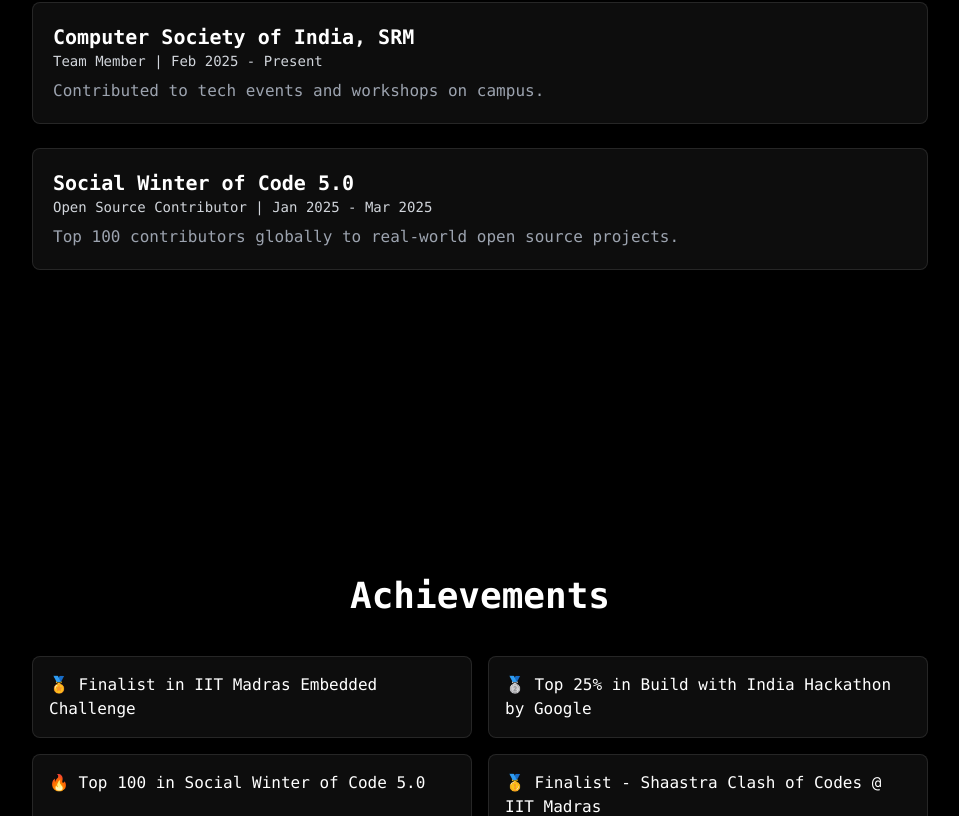
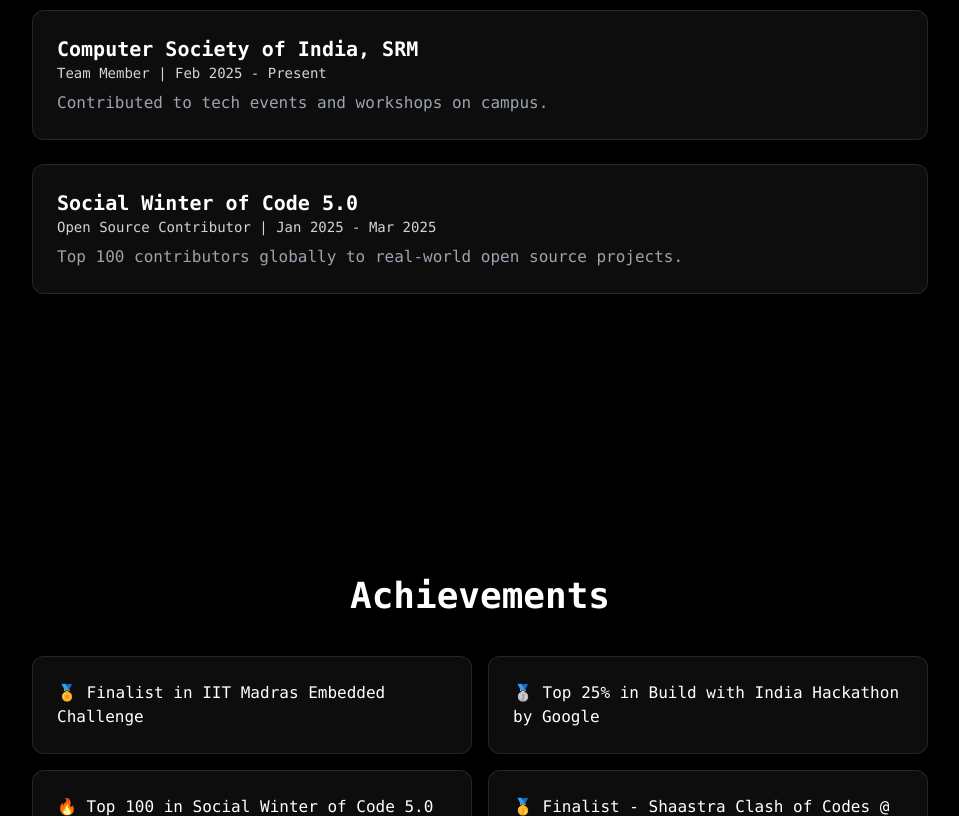
Before and after one commit to Nikhil210206/nikhil-portfolio, a React (Vite) app: page / in a window 1280 px wide. Shown: the part 2664-3480 px from the top of the page, without its empty margins (160-1119 px from the left). Built offline with nearby package versions, Linux system fonts and the light colour scheme.

Commit message:
hover text

```diff
--- a/src/components/ProjectCard.jsx
+++ b/src/components/ProjectCard.jsx
@@ -4,7 +4,7 @@
   return (
     <motion.div
       whileHover={{ scale: 1.05 }}
-      className="bg-white/5 backdrop-blur-2xl shadow-lg border border-white/10 hover:scale-[1.02] transition-transform duration-300 p-6 rounded-xl"
+      className="bg-white/5 border border-white/10 shadow-xl backdrop-blur-2xl p-6 rounded-xl transition-transform duration-300 hover:scale-[1.02] hover:ring-1 hover:ring-white/20"
     >
       <h3 className="text-xl font-semibold text-white mb-2">{title}</h3>
       <p className="text-gray-300 mb-4">{description}</p>
--- a/src/pages/Achievements.jsx
+++ b/src/pages/Achievements.jsx
@@ -34,7 +34,7 @@
 					<motion.div
 						key={idx}
 						whileHover={{ scale: 1.05 }}
-            className="bg-white/5 backdrop-blur-2xl shadow-lg border border-white/10 hover:scale-[1.02] transition-transform duration-300 p-4 rounded-lg text-white"
+						className="bg-white/5 border border-white/10 shadow-xl backdrop-blur-2xl p-6 rounded-xl transition-transform duration-300 hover:scale-[1.02] hover:ring-1 hover:ring-white/20 text-white"
 					>
 						{item}
 					</motion.div>
--- a/src/pages/Experience.jsx
+++ b/src/pages/Experience.jsx
@@ -46,7 +46,7 @@
 					<motion.div
 						key={idx}
 						whileHover={{ scale: 1.02 }}
-						className="bg-white/5 backdrop-blur-2xl shadow-lg border border-white/10 hover:scale-[1.02] transition-transform duration-300 p-5 rounded-lg"
+						className="bg-white/5 border border-white/10 shadow-xl backdrop-blur-2xl p-6 rounded-xl transition-transform duration-300 hover:scale-[1.02] hover:ring-1 hover:ring-white/20"
 					>
 						<h3 className="text-white text-xl font-semibold">{exp.title}</h3>
 						<p className="text-gray-300 text-sm">
```
Lines whose indentation alone changed are shown as unchanged.
